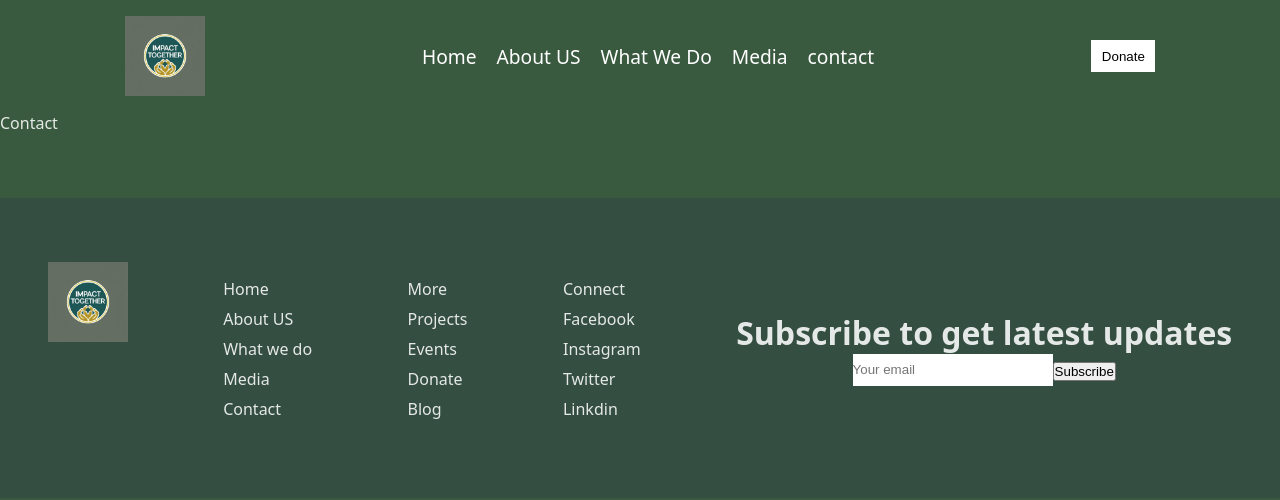
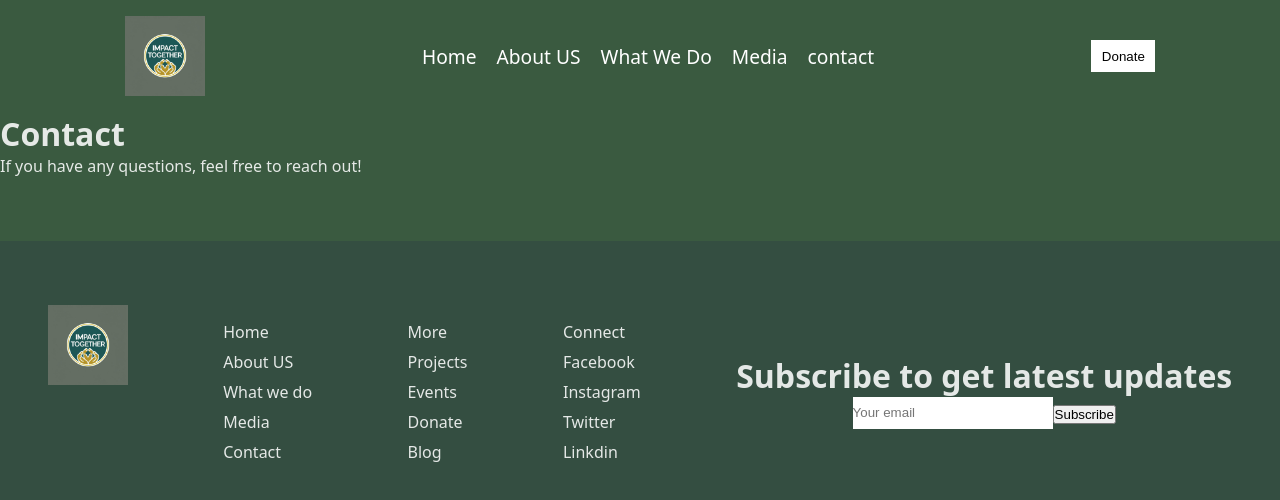
Before and after one commit to Ekudayo/Website-Design-Assessment, a React (Vite) app: page /contact in a window 1280 px wide. Shown: the top 500 px of the page. Built offline with nearby package versions, Linux system fonts and the light colour scheme.

Commit message:
adding text to my repo

```diff
--- a/src/pages/contact/Contact.jsx
+++ b/src/pages/contact/Contact.jsx
@@ -2,7 +2,10 @@ import styles from "../contact/contact.module.css"
 
 const Contact = () => {
   return (
-    <div>Contact</div>
+    <div>
+      <h1>Contact</h1>
+      <p>If you have any questions, feel free to reach out!</p>
+    </div>
   )
 }
 
```
